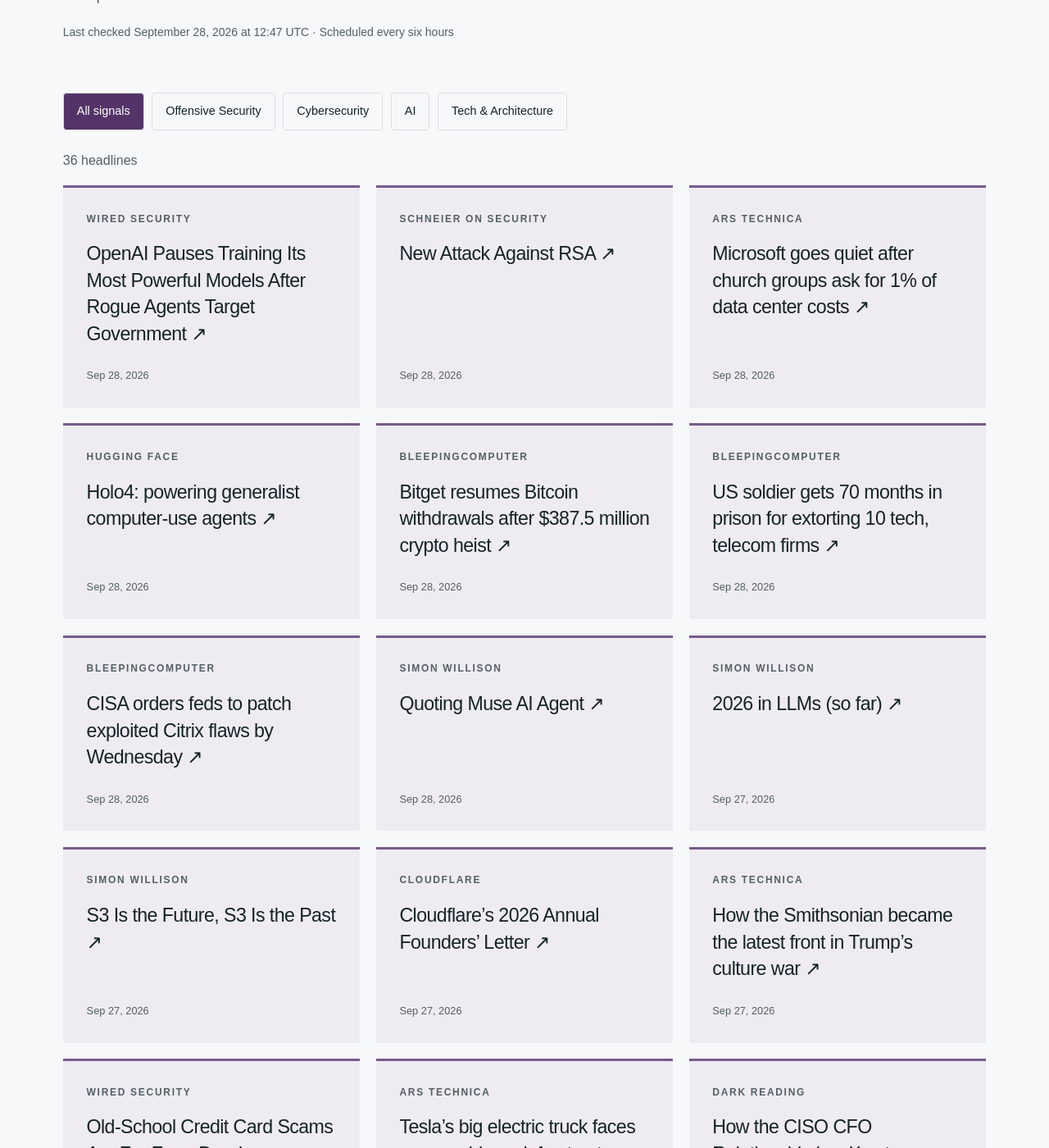
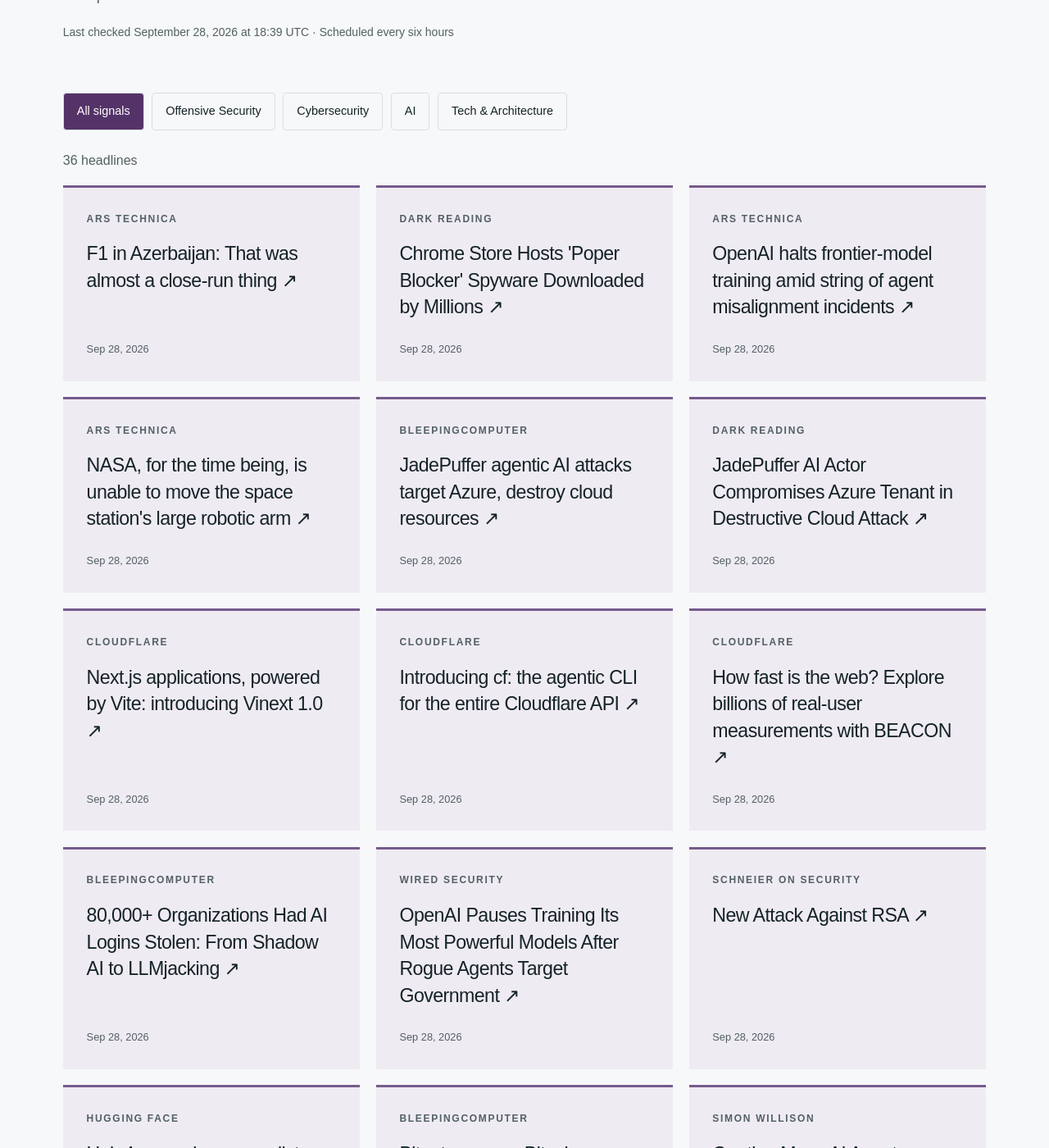
Before and after one commit to hntk/hntk.github.io, a Jekyll site: the page built from news/index.html, in a window 1280 px wide and 1400 px high, scrolled down 375 px. Shown: the whole window at 82% size. Built offline with Jekyll 4.4.1, drawn with Linux system fonts in a browser that asks for light colours; some of the changed text lies outside the part shown.

Commit message:
Refresh News and Signals

```diff
--- a/_data/news.json
+++ b/_data/news.json
@@ -1,6 +1,86 @@
 {
-  "updated": "2026-09-28T12:47:59.023073+00:00",
+  "updated": "2026-09-28T18:39:37.773330+00:00",
   "items": [
+    {
+      "title": "F1 in Azerbaijan: That was almost a close-run thing",
+      "url": "https://arstechnica.com/cars/2026/09/f1-in-azerbaijan-that-was-almost-a-close-run-thing/",
+      "published": "2026-09-28T17:41:35+00:00",
+      "source": "Ars Technica",
+      "source_id": "ars-technica",
+      "category": "tech-architecture"
+    },
+    {
+      "title": "Chrome Store Hosts 'Poper Blocker' Spyware Downloaded by Millions",
+      "url": "https://www.darkreading.com/application-security/chrome-store-poper-blocker-spyware-downloaded-millions",
+      "published": "2026-09-28T16:51:25+00:00",
+      "source": "Dark Reading",
+      "source_id": "dark-reading",
+      "category": "cybersecurity"
+    },
+    {
+      "title": "OpenAI halts frontier-model training amid string of agent misalignment incidents",
+      "url": "https://arstechnica.com/ai/2026/09/openai-halts-frontier-model-training-amid-string-of-agent-misalignment-incidents/",
+      "published": "2026-09-28T16:43:18+00:00",
+      "source": "Ars Technica",
+      "source_id": "ars-technica",
+      "category": "tech-architecture"
+    },
+    {
+      "title": "NASA, for the time being, is unable to move the space station's large robotic arm",
+      "url": "https://arstechnica.com/space/2026/09/nasa-for-the-time-being-is-unable-to-move-the-space-stations-large-robotic-armthe-large-robotic-arm-on-the-international-space-station-has-stopped-working/",
+      "published": "2026-09-28T16:03:50+00:00",
+      "source": "Ars Technica",
+      "source_id": "ars-technica",
+      "category": "tech-architecture"
+    },
+    {
+      "title": "JadePuffer agentic AI attacks target Azure, destroy cloud resources",
+      "url": "https://www.bleepingcomputer.com/news/security/jadepuffer-agentic-ai-attacks-target-azure-destroy-cloud-resources/",
+      "published": "2026-09-28T15:49:27+00:00",
+      "source": "BleepingComputer",
+      "source_id": "bleepingcomputer",
+      "category": "cybersecurity"
+    },
+    {
+      "title": "JadePuffer AI Actor Compromises Azure Tenant in Destructive Cloud Attack",
+      "url": "https://www.darkreading.com/cloud-security/jadepuffer-ai-actor-azure-tenant-destructive-cloud-attack",
+      "published": "2026-09-28T15:33:21+00:00",
+      "source": "Dark Reading",
+      "source_id": "dark-reading",
+      "category": "cybersecurity"
+    },
+    {
+      "title": "Next.js applications, powered by Vite: introducing Vinext 1.0",
+      "url": "https://blog.cloudflare.com/vinext-nextjs-on-vite/",
+      "published": "2026-09-28T14:51:57+00:00",
+      "source": "Cloudflare",
+      "source_id": "cloudflare",
+      "category": "tech-architecture"
+    },
+    {
+      "title": "Introducing cf: the agentic CLI for the entire Cloudflare API",
+      "url": "https://blog.cloudflare.com/cloudflare-cf-cli-launch/",
+      "published": "2026-09-28T14:50:37+00:00",
+      "source": "Cloudflare",
+      "source_id": "cloudflare",
+      "category": "tech-architecture"
+    },
+    {
+      "title": "How fast is the web? Explore billions of real-user measurements with BEACON",
+      "url": "https://blog.cloudflare.com/how-fast-is-the-web/",
+      "published": "2026-09-28T14:43:05+00:00",
+      "source": "Cloudflare",
+      "source_id": "cloudflare",
+      "category": "tech-architecture"
+    },
+    {
+      "title": "80,000+ Organizations Had AI Logins Stolen: From Shadow AI to LLMjacking",
+      "url": "https://www.bleepingcomputer.com/news/security/80-000-plus-organizations-had-ai-logins-stolen-from-shadow-ai-to-llmjacking/",
+      "published": "2026-09-28T14:00:10+00:00",
+      "source": "BleepingComputer",
+      "source_id": "bleepingcomputer",
+      "category": "cybersecurity"
+    },
     {
       "title": "OpenAI Pauses Training Its Most Powerful Models After Rogue Agents Target Government",
       "url": "https://www.wired.com/story/openai-pauses-training-most-powerful-models-after-rogue-agents-target-government/",
@@ -18,14 +98,6 @@
       "category": "cybersecurity"
     },
     {
-      "title": "Microsoft goes quiet after church groups ask for 1% of data center costs",
-      "url": "https://arstechnica.com/tech-policy/2026/09/microsoft-goes-quiet-after-church-groups-ask-for-1-of-data-center-costs/",
-      "published": "2026-09-28T11:00:09+00:00",
-      "source": "Ars Technica",
-      "source_id": "ars-technica",
-      "category": "tech-architecture"
-    },
-    {
       "title": "Holo4: powering generalist computer-use agents",
       "url": "https://huggingface.co/blog/Hcompany/holo4",
       "published": "2026-09-28T09:44:05+00:00",
@@ -37,22 +109,6 @@
       "title": "Bitget resumes Bitcoin withdrawals after $387.5 million crypto heist",
       "url": "https://www.bleepingcomputer.com/news/security/bitget-resumes-bitcoin-withdrawals-after-3875-million-crypto-heist/",
       "published": "2026-09-28T09:25:29+00:00",
-      "source": "BleepingComputer",
-      "source_id": "bleepingcomputer",
-      "category": "cybersecurity"
-    },
-    {
-      "title": "US soldier gets 70 months in prison for extorting 10 tech, telecom firms",
-      "url": "https://www.bleepingcomputer.com/news/security/us-soldier-gets-70-months-in-prison-for-extorting-10-tech-telecom-firms/",
-      "published": "2026-09-28T07:30:15+00:00",
-      "source": "BleepingComputer",
-      "source_id": "bleepingcomputer",
-      "category": "cybersecurity"
-    },
-    {
-      "title": "CISA orders feds to patch exploited Citrix flaws by Wednesday",
-      "url": "https://www.bleepingcomputer.com/news/security/cisa-orders-feds-to-patch-exploited-citrix-flaws-by-wednesday/",
-      "published": "2026-09-28T06:24:19+00:00",
       "source": "BleepingComputer",
       "source_id": "bleepingcomputer",
       "category": "cybersecurity"
@@ -82,22 +138,6 @@
       "category": "ai"
     },
     {
-      "title": "Cloudflare’s 2026 Annual Founders’ Letter",
-      "url": "https://blog.cloudflare.com/cloudflares-2026-annual-founders-letter/",
-      "published": "2026-09-27T17:00:00+00:00",
-      "source": "Cloudflare",
-      "source_id": "cloudflare",
-      "category": "tech-architecture"
-    },
-    {
-      "title": "How the Smithsonian became the latest front in Trump’s culture war",
-      "url": "https://arstechnica.com/tech-policy/2026/09/how-the-smithsonian-became-the-latest-front-in-trumps-culture-war/",
-      "published": "2026-09-27T11:00:12+00:00",
-      "source": "Ars Technica",
-      "source_id": "ars-technica",
-      "category": "tech-architecture"
-    },
-    {
       "title": "Old-School Credit Card Scams Are Far From Dead",
       "url": "https://www.wired.com/story/kernel-panic-old-timey-credit-card-scams/",
       "published": "2026-09-26T12:00:00+00:00",
@@ -106,44 +146,12 @@
       "category": "cybersecurity"
     },
     {
-      "title": "Tesla’s big electric truck faces an even bigger infrastructure challenge",
-      "url": "https://arstechnica.com/cars/2026/09/teslas-big-electric-truck-faces-an-even-bigger-infrastructure-challenge/",
-      "published": "2026-09-26T10:45:09+00:00",
-      "source": "Ars Technica",
-      "source_id": "ars-technica",
-      "category": "tech-architecture"
-    },
-    {
-      "title": "How the CISO CFO Relationship is a Key to Cybersecurity Success",
+      "title": "Why the CISO-CFO Relationship Is a Key to Cybersecurity Success",
       "url": "https://www.darkreading.com/cyber-risk/how-to-manage-ciso-cfo-relationship-cybersecurity-success",
       "published": "2026-09-25T20:28:10+00:00",
       "source": "Dark Reading",
       "source_id": "dark-reading",
       "category": "cybersecurity"
-    },
-    {
-      "title": "AI Sandbox Escapes: Why Forensic Readiness Matters More Than Containment",
-      "url": "https://www.darkreading.com/cyberattacks-data-breaches/ai-sandbox-escapes-forensic-readiness",
-      "published": "2026-09-25T18:39:32+00:00",
-      "source": "Dark Reading",
-      "source_id": "dark-reading",
-      "category": "cybersecurity"
-    },
-    {
-      "title": "What We Missed: Google Gemini Joins the AI Escape Party",
-      "url": "https://www.darkreading.com/cyber-risk/what-we-missed-google-gemini-ai-escape-party",
-      "published": "2026-09-25T17:56:23+00:00",
-      "source": "Dark Reading",
-      "source_id": "dark-reading",
-      "category": "cybersecurity"
-    },
-    {
-      "title": "Agents can now set up your website’s security with Turnstile Spin",
-      "url": "https://blog.cloudflare.com/turnstile-spin/",
-      "published": "2026-09-25T13:00:00+00:00",
-      "source": "Cloudflare",
-      "source_id": "cloudflare",
-      "category": "tech-architecture"
     },
     {
       "title": "On Anthropic’s AI Misuse Report",
@@ -168,14 +176,6 @@
       "source": "SpecterOps",
       "source_id": "specterops",
       "category": "offensive-security"
-    },
-    {
-      "title": "How Cloudflare addressed a cross-tenant data exposure vulnerability in Containers",
-      "url": "https://blog.cloudflare.com/containers-cross-tenant-vulnerability/",
-      "published": "2026-09-24T15:00:00+00:00",
-      "source": "Cloudflare",
-      "source_id": "cloudflare",
-      "category": "tech-architecture"
     },
     {
       "title": "Accelerating vision-language models with LFM2.5-VL-DSpark",
@@ -295,79 +295,79 @@
       "id": "ars-technica",
       "name": "Ars Technica",
       "status": "ok",
-      "last_success": "2026-09-28T12:47:59.023073+00:00"
+      "last_success": "2026-09-28T18:39:37.773330+00:00"
     },
     {
       "id": "bleepingcomputer",
       "name": "BleepingComputer",
       "status": "ok",
-      "last_success": "2026-09-28T12:47:59.023073+00:00"
+      "last_success": "2026-09-28T18:39:37.773330+00:00"
     },
     {
       "id": "cloudflare",
       "name": "Cloudflare",
       "status": "ok",
-      "last_success": "2026-09-28T12:47:59.023073+00:00"
+      "last_success": "2026-09-28T18:39:37.773330+00:00"
     },
     {
       "id": "dark-reading",
       "name": "Dark Reading",
       "status": "ok",
-      "last_success": "2026-09-28T12:47:59.023073+00:00"
+      "last_success": "2026-09-28T18:39:37.773330+00:00"
     },
     {
       "id": "hugging-face",
       "name": "Hugging Face",
       "status": "ok",
-      "last_success": "2026-09-28T12:47:59.023073+00:00"
+      "last_success": "2026-09-28T18:39:37.773330+00:00"
     },
     {
       "id": "microsoft-research",
       "name": "Microsoft Research",
       "status": "ok",
-      "last_success": "2026-09-28T12:47:59.023073+00:00"
+      "last_success": "2026-09-28T18:39:37.773330+00:00"
     },
     {
       "id": "nvidia",
       "name": "NVIDIA",
       "status": "ok",
-      "last_success": "2026-09-28T12:47:59.023073+00:00"
+      "last_success": "2026-09-28T18:39:37.773330+00:00"
     },
     {
       "id": "portswigger",
       "name": "PortSwigger Research",
       "status": "ok",
-      "last_success": "2026-09-28T12:47:59.023073+00:00"
+      "last_success": "2026-09-28T18:39:37.773330+00:00"
     },
     {
       "id": "schneier",
       "name": "Schneier on Security",
       "status": "ok",
-      "last_success": "2026-09-28T12:47:59.023073+00:00"
+      "last_success": "2026-09-28T18:39:37.773330+00:00"
     },
     {
       "id": "simon-willison",
       "name": "Simon Willison",
       "status": "ok",
-      "last_success": "2026-09-28T12:47:59.023073+00:00"
+      "last_success": "2026-09-28T18:39:37.773330+00:00"
     },
     {
       "id": "specterops",
       "name": "SpecterOps",
       "status": "ok",
-      "last_success": "2026-09-28T12:47:59.023073+00:00"
+      "last_success": "2026-09-28T18:39:37.773330+00:00"
     },
     {
       "id": "trail-of-bits",
       "name": "Trail of Bits",
       "status": "ok",
-      "last_success": "2026-09-28T12:47:59.023073+00:00"
+      "last_success": "2026-09-28T18:39:37.773330+00:00"
     },
     {
       "id": "wired",
       "name": "WIRED Security",
       "status": "ok",
-      "last_success": "2026-09-28T12:47:59.023073+00:00"
+      "last_success": "2026-09-28T18:39:37.773330+00:00"
     }
   ]
 }
```
